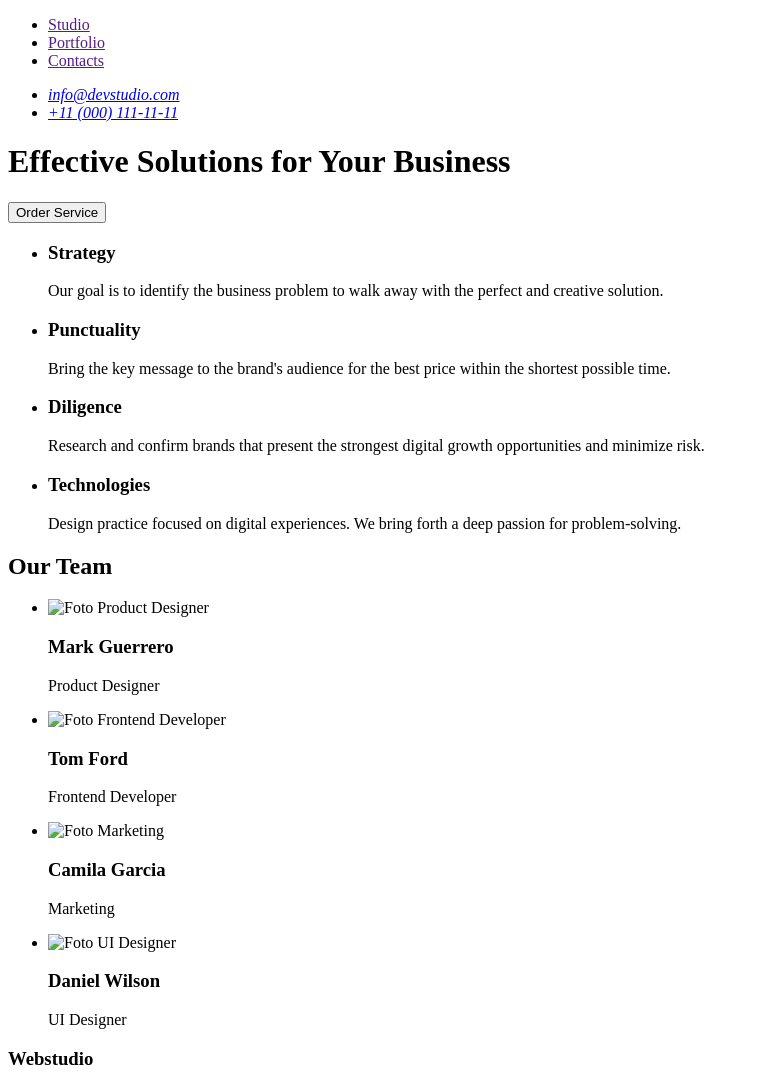
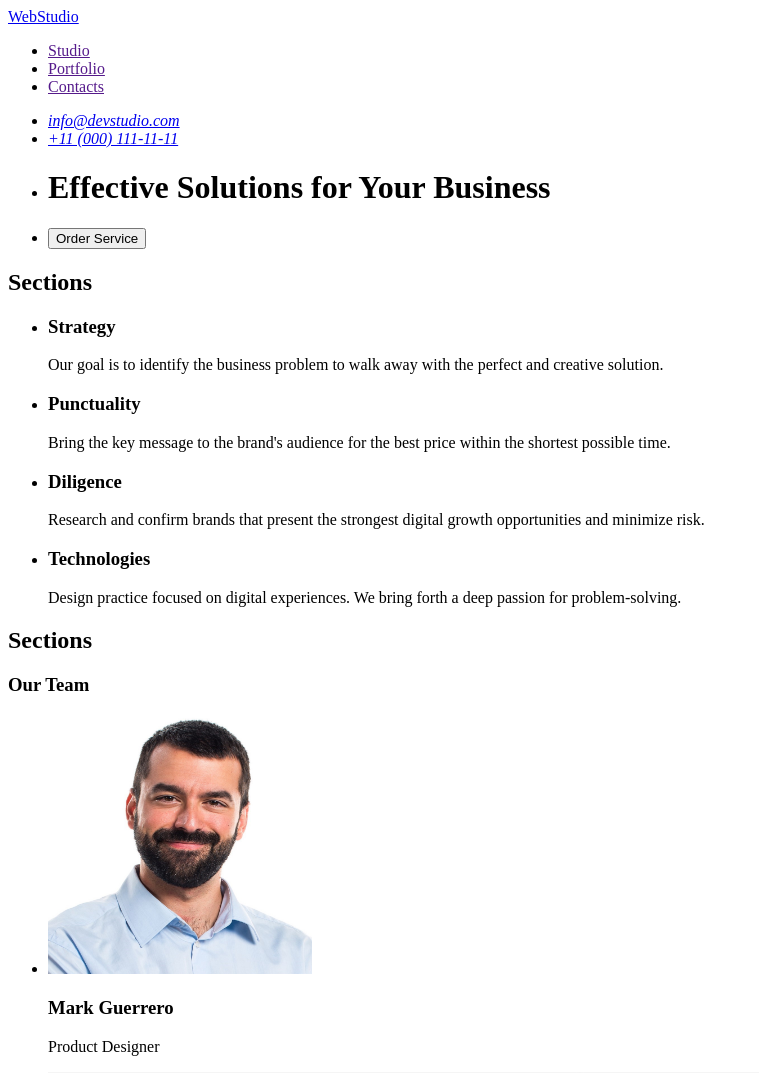
Before and after one commit to Lika060/goit-markup-hw-06, a plain HTML site: page index.html in a window 1280 px wide. Shown: the top 1073 px of the page, without its empty margins (0-759 px from the left). Drawn offline with Linux system fonts and the light colour scheme.

Commit message:
lika
changed the path of the photo

```diff
--- a/index.html
+++ b/index.html
@@ -9,6 +9,8 @@
 <body>
 <header>
     <nav>
+        <a href="./index.html">WebStudio</a>
+
         <ul>
             <li><a href="">Studio</a></li>
             <li><a href="">Portfolio</a></li>
@@ -18,7 +20,7 @@
     <address>
         <ul>
             <li>
-              <a href="info@devstudio.com">info@devstudio.com</a>
+              <a href="mailto:info@devstudio.com">info@devstudio.com</a>
             </li>
             <li>
               <a href="tel:+110001111111">+11 (000) 111-11-11</a>
@@ -28,11 +30,19 @@
 
 </header>
 <main>
-    <h1>
-    Effective Solutions
-    for Your Business
-    </h1>
-    <button type="button">Order Service</button>
+    <ul>
+        <li>
+            <h1>
+               Effective Solutions
+               for Your Business
+            </h1>
+        </li>
+        <li>
+            <button type="button">Order Service</button>
+        </li>
+
+    </ul>
+<h2>Sections</h2>
     <ul>
         <li>
             <h3>Strategy</h3>
@@ -54,10 +64,11 @@
             <p>Design practice focused on digital experiences. We bring forth a deep passion for problem-solving.</p>
         </li>
     </ul>
-    <h2>Our Team</h2>
+    <h2>Sections</h2>
+    <h3>Our Team</h3>
     <ul>
         <li>
-            <img src="man-with-laptop-presenting-something.png" alt="Foto Product Designer"
+            <img src="./images\figma1.jpg" alt="Foto Product Designer"
                 width="264"
                 height="260"/>
                 <h3>Mark Guerrero</h3>
@@ -65,21 +76,21 @@
 
         </li>
         <li>
-            <img src="img-2.png" alt="Foto Frontend Developer"
+            <img src="./images\figma2.jpg"/>" alt="Foto Frontend Developer"
             width="264"
             height="260" />
             <h3>Tom Ford</h3>
             <p>Frontend Developer</p>
         </li>
         <li>
-            <img src="young-beautiful-woman-pink-warm-sweater-natural-look-smiling-portrait-isolated-long-hair.png" alt="Foto Marketing"
+            <img src="./images\figma3.jpg" alt="Foto Marketing"
             width="264"
             height="260" />
             <h3>Camila Garcia</h3>
             <p>Marketing</p>
         </li>
         <li>
-            <img src="confident-handsome-guy-posing-against-white-wall.png" alt="Foto UI Designer"
+            <img src="./images\figma4.jpg" alt="Foto UI Designer"
             width="264"
             height="260" />
             <h3>Daniel Wilson</h3>
@@ -88,7 +99,7 @@
     </ul>
 </main>
 <footer>
-<h3>Webstudio</h3>
+<a href="./index.html">WebStudio</a>
 <p>Increase the flow of customers and sales for your business with digital marketing & growth solutions.</p>
 </footer>
 </body>
```
Also changed, not shown: images/figma1.jpg (added), images/figma2.jpg (added), images/figma3.jpg (added), images/figma4.jpg (added).
